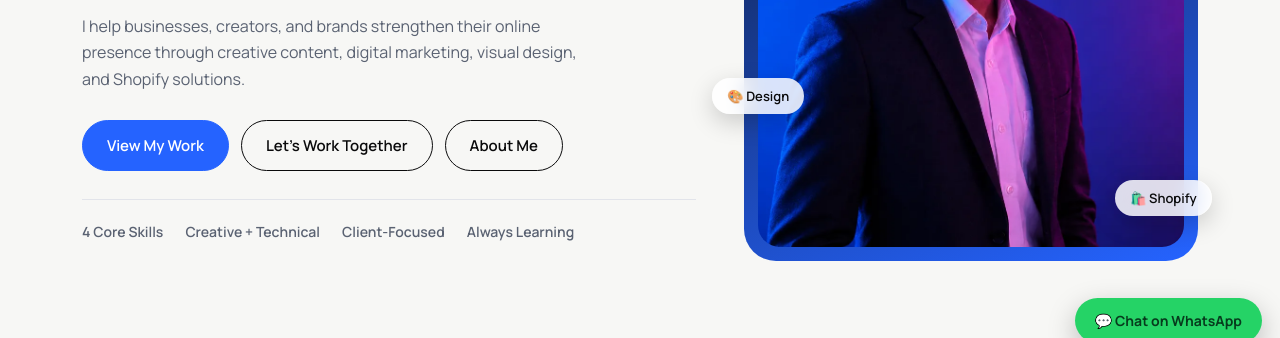
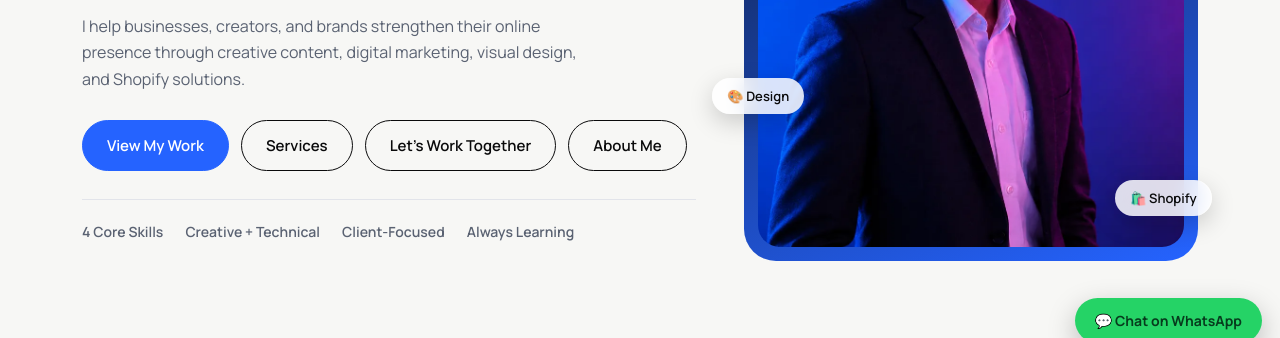
Before and after one commit to sanjey0508-ship-it/sanjeyyyyy, a plain HTML site: page index.html in a window 1280 px wide. Shown: the part 439-777 px from the top of the page. Drawn offline with Linux system fonts and the light colour scheme.

Commit message:
Add files via upload

```diff
--- a/index.html
+++ b/index.html
@@ -41,7 +41,7 @@
 <h1>I DESIGN.<br>I STRATEGIZE.<br><span>I SCALE.</span></h1>
 <h2 class="line">Digital Marketing • Video Editing • Graphic Design • Shopify Development</h2>
 <p>I help businesses, creators, and brands strengthen their online presence through creative content, digital marketing, visual design, and Shopify solutions.</p>
-<div class="ctas"><a class="btn p" href="portfolio.html">View My Work</a><a class="btn" href="contact.html">Let's Work Together</a><a class="btn" href="about.html">About Me</a></div>
+<div class="ctas"><a class="btn p" href="portfolio.html">View My Work</a><a class="btn" href="services.html">Services</a><a class="btn" href="contact.html">Let's Work Together</a><a class="btn" href="about.html">About Me</a></div>
 <div class="trust"><span>4 Core Skills</span><span>Creative + Technical</span><span>Client-Focused</span><span>Always Learning</span></div>
 </div>
 <div class="pic"><img src="sanjey-neon.webp" width="899" height="1200" alt="Sanjey, freelance digital creative, portrait in blue and magenta light" fetchpriority="high">
```
Also changed, not shown: services.html (+2 -2 lines).
